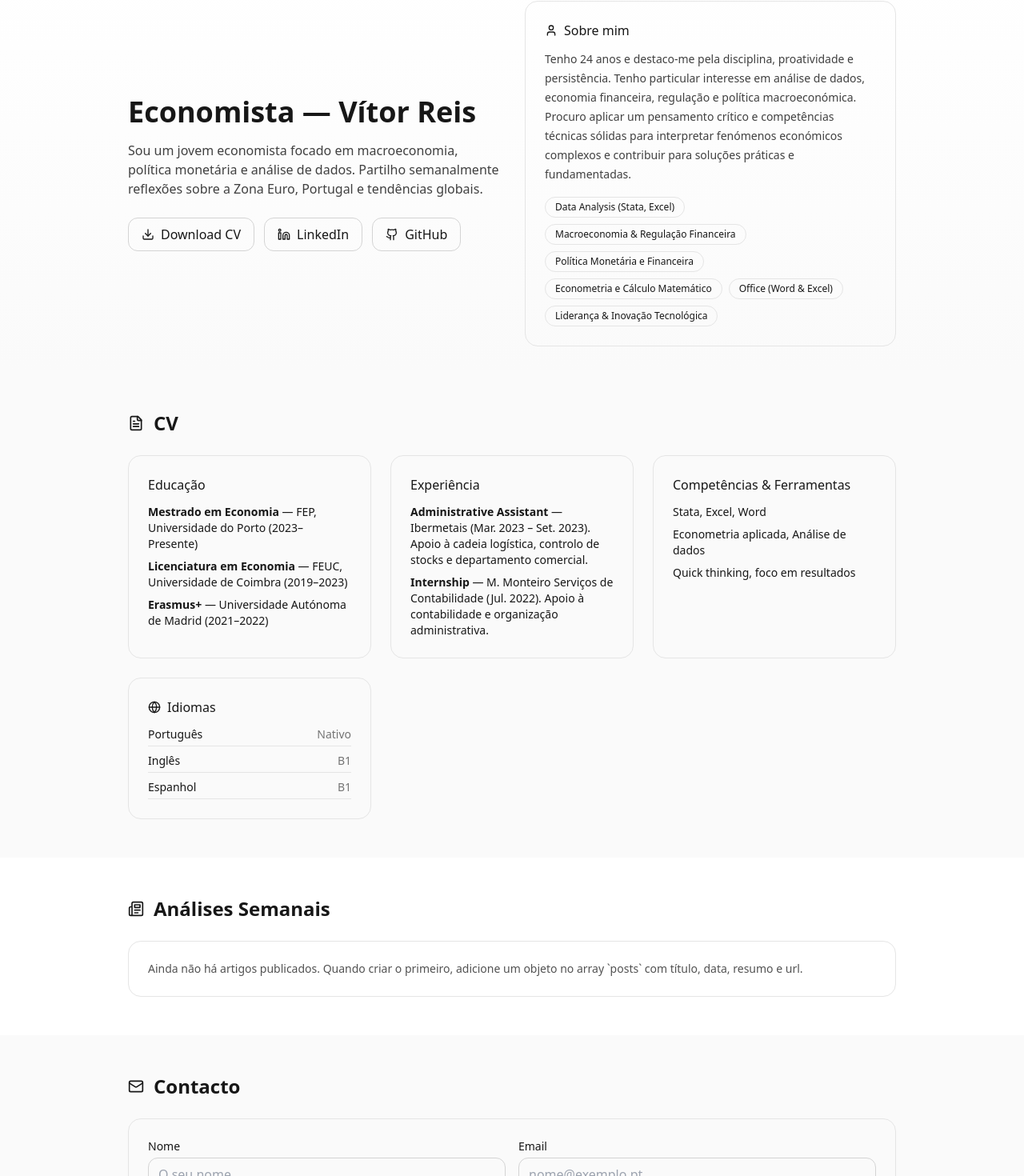
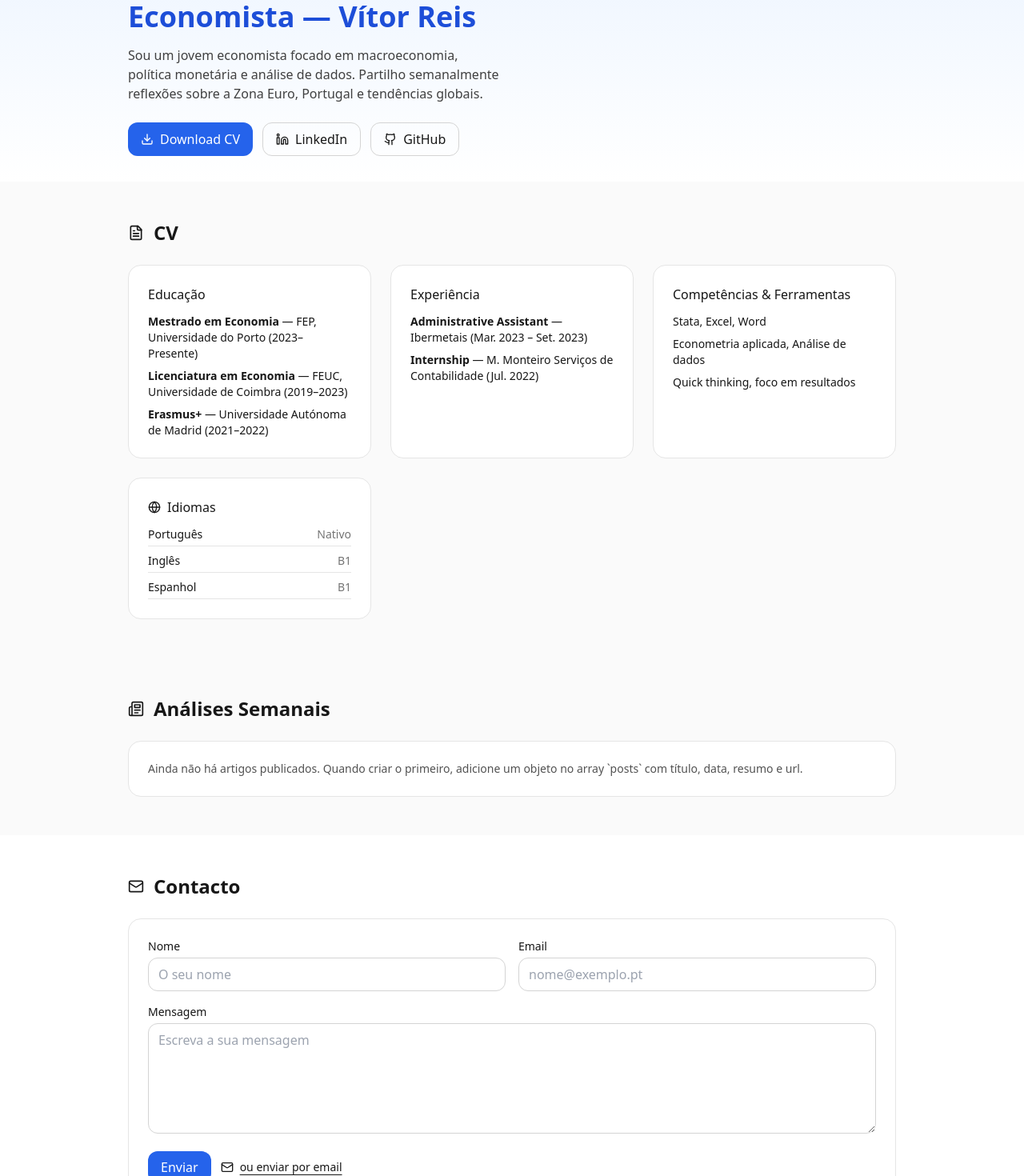
Before and after one commit to vitor17reis-macro/CV, a React (Vite) app: page / in a window 1280 px wide. Shown: the part 104-1574 px from the top of the page at 80% size. Built offline with nearby package versions, Linux system fonts and the light colour scheme.

Commit message:
versão com cores visíveis

```diff
--- a/src/EconomistaSiteBase.jsx
+++ b/src/EconomistaSiteBase.jsx
@@ -5,7 +5,6 @@ import { Menu, X, Moon, Sun, Download, Mail, Linkedin, Github, FileText, Newspap
 // Economista — Website Base
 // ==========================
 
-// --- Links pessoais ---
 const links = {
   email: "mailto:vitor17reis@gmail.com",
   linkedin: "https://www.linkedin.com/in/vítor-reis",
@@ -13,10 +12,8 @@ const links = {
   cv: "/cv.pdf",
 };
 
-// --- Estado inicial dos artigos (vazio) ---
 const posts = [];
 
-// --- Competências (baseado no CV) ---
 const skills = [
   "Data Analysis (Stata, Excel)",
   "Macroeconomia & Regulação Financeira",
@@ -26,14 +23,12 @@ const skills = [
   "Liderança & Inovação Tecnológica",
 ];
 
-// --- Idiomas ---
 const languages = [
   { name: "Português", level: "Nativo" },
   { name: "Inglês", level: "B1" },
   { name: "Espanhol", level: "B1" },
 ];
 
-// --- Componentes utilitários ---
 const Container = ({ children }) => (
   <div className="mx-auto max-w-5xl px-4 sm:px-6 lg:px-8">{children}</div>
 );
@@ -53,7 +48,6 @@ const Section = ({ id, title, icon: Icon, children, altBg = false }) => (
   </section>
 );
 
-// --- Navegação + Tema ---
 function useTheme() {
   const [dark, setDark] = useState(() => {
     if (typeof window === "undefined") return false;
@@ -148,20 +142,18 @@ const Nav = ({ onToggleTheme, dark }) => {
   );
 };
 
-// --- Cartões ---
 const Card = ({ children }) => (
-  <div className="rounded-2xl border border-neutral-200 dark:border-neutral-800 p-6 hover:shadow-md transition-shadow">
+  <div className="rounded-2xl border border-neutral-200 dark:border-neutral-800 p-6 hover:shadow-lg transition-shadow bg-white dark:bg-neutral-950">
     {children}
   </div>
 );
 
-// --- Secções ---
 const Hero = () => (
-  <section className="pt-10 pb-8 bg-gradient-to-b from-white to-neutral-50 dark:from-neutral-950 dark:to-neutral-900">
+  <section className="pt-10 pb-8 bg-gradient-to-b from-blue-50 to-white dark:from-neutral-950 dark:to-neutral-900">
     <Container>
       <div className="grid md:grid-cols-2 gap-8 items-center">
         <div className="text-center md:text-left">
-          <h1 className="text-3xl md:text-4xl font-semibold leading-tight">
+          <h1 className="text-3xl md:text-4xl font-semibold leading-tight text-blue-700 dark:text-blue-400">
             Economista — Vítor Reis
           </h1>
           <p className="mt-4 text-neutral-700 dark:text-neutral-300">
@@ -172,48 +164,24 @@ const Hero = () => (
           <div className="mt-6 flex flex-wrap gap-3 justify-center md:justify-start">
             <a
               href={links.cv}
-              className="inline-flex items-center gap-2 px-4 py-2 rounded-xl border border-neutral-300 dark:border-neutral-700 transition-colors hover:bg-neutral-100 dark:hover:bg-neutral-800"
+              className="inline-flex items-center gap-2 px-4 py-2 rounded-xl bg-blue-600 text-white hover:bg-blue-700 transition-colors"
             >
               <Download className="w-4 h-4" /> Download CV
             </a>
             <a
               href={links.linkedin}
-              className="inline-flex items-center gap-2 px-4 py-2 rounded-xl border border-neutral-300 dark:border-neutral-700 transition-colors hover:bg-neutral-100 dark:hover:bg-neutral-800"
+              className="inline-flex items-center gap-2 px-4 py-2 rounded-xl border border-neutral-300 dark:border-neutral-700 hover:bg-neutral-100 dark:hover:bg-neutral-800 transition-colors"
             >
               <Linkedin className="w-4 h-4" /> LinkedIn
             </a>
             <a
               href={links.github}
-              className="inline-flex items-center gap-2 px-4 py-2 rounded-xl border border-neutral-300 dark:border-neutral-700 transition-colors hover:bg-neutral-100 dark:hover:bg-neutral-800"
+              className="inline-flex items-center gap-2 px-4 py-2 rounded-xl border border-neutral-300 dark:border-neutral-700 hover:bg-neutral-100 dark:hover:bg-neutral-800 transition-colors"
             >
               <Github className="w-4 h-4" /> GitHub
             </a>
           </div>
         </div>
-        <Card>
-          <h3 className="font-medium flex items-center gap-2">
-            <User className="w-4 h-4" />
-            Sobre mim
-          </h3>
-          <p className="mt-3 text-sm leading-6 text-neutral-700 dark:text-neutral-300">
-            Tenho 24 anos e destaco-me pela disciplina, proatividade e
-            persistência. Tenho particular interesse em análise de dados,
-            economia financeira, regulação e política macroeconómica. Procuro
-            aplicar um pensamento crítico e competências técnicas sólidas para
-            interpretar fenómenos económicos complexos e contribuir para soluções
-            práticas e fundamentadas.
-          </p>
-          <div className="mt-4 flex flex-wrap gap-2">
-            {skills.map((s) => (
-              <span
-                key={s}
-                className="text-xs px-3 py-1 rounded-full border border-neutral-200 dark:border-neutral-800"
-              >
-                {s}
-              </span>
-            ))}
-          </div>
-        </Card>
       </div>
     </Container>
   </section>
@@ -225,32 +193,16 @@ const SecCV = () => (
       <Card>
         <h3 className="font-medium">Educação</h3>
         <ul className="mt-3 space-y-2 text-sm">
-          <li>
-            <strong>Mestrado em Economia</strong> — FEP, Universidade do Porto
-            (2023–Presente)
-          </li>
-          <li>
-            <strong>Licenciatura em Economia</strong> — FEUC, Universidade de
-            Coimbra (2019–2023)
-          </li>
-          <li>
-            <strong>Erasmus+</strong> — Universidade Autónoma de Madrid
-            (2021–2022)
-          </li>
+          <li><strong>Mestrado em Economia</strong> — FEP, Universidade do Porto (2023–Presente)</li>
+          <li><strong>Licenciatura em Economia</strong> — FEUC, Universidade de Coimbra (2019–2023)</li>
+          <li><strong>Erasmus+</strong> — Universidade Autónoma de Madrid (2021–2022)</li>
         </ul>
       </Card>
       <Card>
         <h3 className="font-medium">Experiência</h3>
         <ul className="mt-3 space-y-2 text-sm">
-          <li>
-            <strong>Administrative Assistant</strong> — Ibermetais (Mar. 2023 –
-            Set. 2023). Apoio à cadeia logística, controlo de stocks e
-            departamento comercial.
-          </li>
-          <li>
-            <strong>Internship</strong> — M. Monteiro Serviços de Contabilidade
-            (Jul. 2022). Apoio à contabilidade e organização administrativa.
-          </li>
+          <li><strong>Administrative Assistant</strong> — Ibermetais (Mar. 2023 – Set. 2023)</li>
+          <li><strong>Internship</strong> — M. Monteiro Serviços de Contabilidade (Jul. 2022)</li>
         </ul>
       </Card>
       <Card>
@@ -262,16 +214,10 @@ const SecCV = () => (
         </ul>
       </Card>
       <Card>
-        <h3 className="font-medium flex items-center gap-2">
-          <Globe className="w-4 h-4" />
-          Idiomas
-        </h3>
+        <h3 className="font-medium flex items-center gap-2"><Globe className="w-4 h-4"/>Idiomas</h3>
         <ul className="mt-3 space-y-2 text-sm">
           {languages.map((lang) => (
-            <li
-              key={lang.name}
-              className="flex justify-between border-b border-neutral-200 dark:border-neutral-800 pb-1"
-            >
+            <li key={lang.name} className="flex justify-between border-b border-neutral-200 dark:border-neutral-800 pb-1">
               <span>{lang.name}</span>
               <span className="text-neutral-500">{lang.level}</span>
             </li>
@@ -283,12 +229,11 @@ const SecCV = () => (
 );
 
 const SecAnalises = () => (
-  <Section id="analises" title="Análises Semanais" icon={Newspaper}>
+  <Section id="analises" title="Análises Semanais" icon={Newspaper} altBg>
     {posts.length === 0 ? (
       <Card>
         <p className="text-sm text-neutral-600 dark:text-neutral-300">
-          Ainda não há artigos publicados. Quando criar o primeiro, adicione um
-          objeto no array `posts` com título, data, resumo e url.
+          Ainda não há artigos publicados. Quando criar o primeiro, adicione um objeto no array `posts` com título, data, resumo e url.
         </p>
       </Card>
     ) : (
@@ -297,15 +242,8 @@ const SecAnalises = () => (
           <Card key={p.id}>
             <div className="text-xs text-neutral-500">{p.date}</div>
             <h3 className="mt-1 font-medium leading-snug">{p.title}</h3>
-            <p className="mt-2 text-sm text-neutral-700 dark:text-neutral-300">
-              {p.summary}
-            </p>
-            <a
-              href={p.url}
-              className="mt-3 inline-flex text-sm underline underline-offset-4"
-            >
-              Ler mais
-            </a>
+            <p className="mt-2 text-sm text-neutral-700 dark:text-neutral-300">{p.summary}</p>
+            <a href={p.url} className="mt-3 inline-flex text-sm underline underline-offset-4">Ler mais</a>
           </Card>
         ))}
       </div>
@@ -314,58 +252,31 @@ const SecAnalises = () => (
 );
 
 const SecContacto = () => (
-  <Section id="contacto" title="Contacto" icon={Mail} altBg>
+  <Section id="contacto" title="Contacto" icon={Mail}>
     <Card>
       <form className="grid gap-4 md:grid-cols-2">
         <div className="md:col-span-1">
           <label className="block text-sm mb-1">Nome</label>
-          <input
-            className="w-full rounded-xl border border-neutral-300 dark:border-neutral-700 bg-transparent px-3 py-2"
-            placeholder="O seu nome"
-          />
+          <input className="w-full rounded-xl border border-neutral-300 dark:border-neutral-700 bg-transparent px-3 py-2" placeholder="O seu nome" />
         </div>
         <div className="md:col-span-1">
           <label className="block text-sm mb-1">Email</label>
-          <input
-            type="email"
-            className="w-full rounded-xl border border-neutral-300 dark:border-neutral-700 bg-transparent px-3 py-2"
-            placeholder="nome@exemplo.pt"
-          />
+          <input type="email" className="w-full rounded-xl border border-neutral-300 dark:border-neutral-700 bg-transparent px-3 py-2" placeholder="nome@exemplo.pt" />
         </div>
         <div className="md:col-span-2">
           <label className="block text-sm mb-1">Mensagem</label>
-          <textarea
-            rows={5}
-            className="w-full rounded-xl border border-neutral-300 dark:border-neutral-700 bg-transparent px-3 py-2"
-            placeholder="Escreva a sua mensagem"
-          />
+          <textarea rows={5} className="w-full rounded-xl border border-neutral-300 dark:border-neutral-700 bg-transparent px-3 py-2" placeholder="Escreva a sua mensagem" />
         </div>
         <div className="md:col-span-2 flex items-center gap-3">
-          <button
-            type="button"
-            className="px-4 py-2 rounded-xl border border-neutral-300 dark:border-neutral-700 transition-colors hover:bg-neutral-100 dark:hover:bg-neutral-800"
-          >
-            Enviar
-          </button>
-          <a
-            href={links.email}
-            className="inline-flex items-center gap-2 text-sm underline underline-offset-4"
-          >
-            <Mail className="w-4 h-4" /> ou enviar por email
-          </a>
+          <button type="button" className="px-4 py-2 rounded-xl bg-blue-600 text-white hover:bg-blue-700 transition-colors">Enviar</button>
+          <a href={links.email} className="inline-flex items-center gap-2 text-sm underline underline-offset-4"><Mail className="w-4 h-4"/> ou enviar por email</a>
         </div>
       </form>
     </Card>
     <div className="mt-4 flex items-center gap-4 text-sm">
-      <a href={links.linkedin} className="underline underline-offset-4">
-        LinkedIn
-      </a>
-      <a href={links.github} className="underline underline-offset-4">
-        GitHub
-      </a>
-      <a href={links.email} className="underline underline-offset-4">
-        Email
-      </a>
+      <a href={links.linkedin} className="underline underline-offset-4">LinkedIn</a>
+      <a href={links.github} className="underline underline-offset-4">GitHub</a>
+      <a href={links.email} className="underline underline-offset-4">Email</a>
     </div>
   </Section>
 );
@@ -374,19 +285,11 @@ const Footer = () => (
   <footer className="py-8 border-t border-neutral-200 dark:border-neutral-800 text-sm text-neutral-600 dark:text-neutral-400">
     <Container>
       <div className="flex flex-col md:flex-row items-start md:items-center justify-between gap-3">
-        <div>
-          © {new Date().getFullYear()} Vítor Reis. Todos os direitos reservados.
-        </div>
+        <div>© {new Date().getFullYear()} Vítor Reis. Todos os direitos reservados.</div>
         <div className="flex items-center gap-4">
-          <a href="#sobre" className="underline underline-offset-4">
-            Topo
-          </a>
-          <a href="#analises" className="underline underline-offset-4">
-            Análises
-          </a>
-          <a href="#contacto" className="underline underline-offset-4">
-            Contacto
-          </a>
+          <a href="#sobre" className="underline underline-offset-4">Topo</a>
+          <a href="#analises" className="underline underline-offset-4">Análises</a>
+          <a href="#contacto" className="underline underline-offset-4">Contacto</a>
         </div>
       </div>
     </Container>
```
